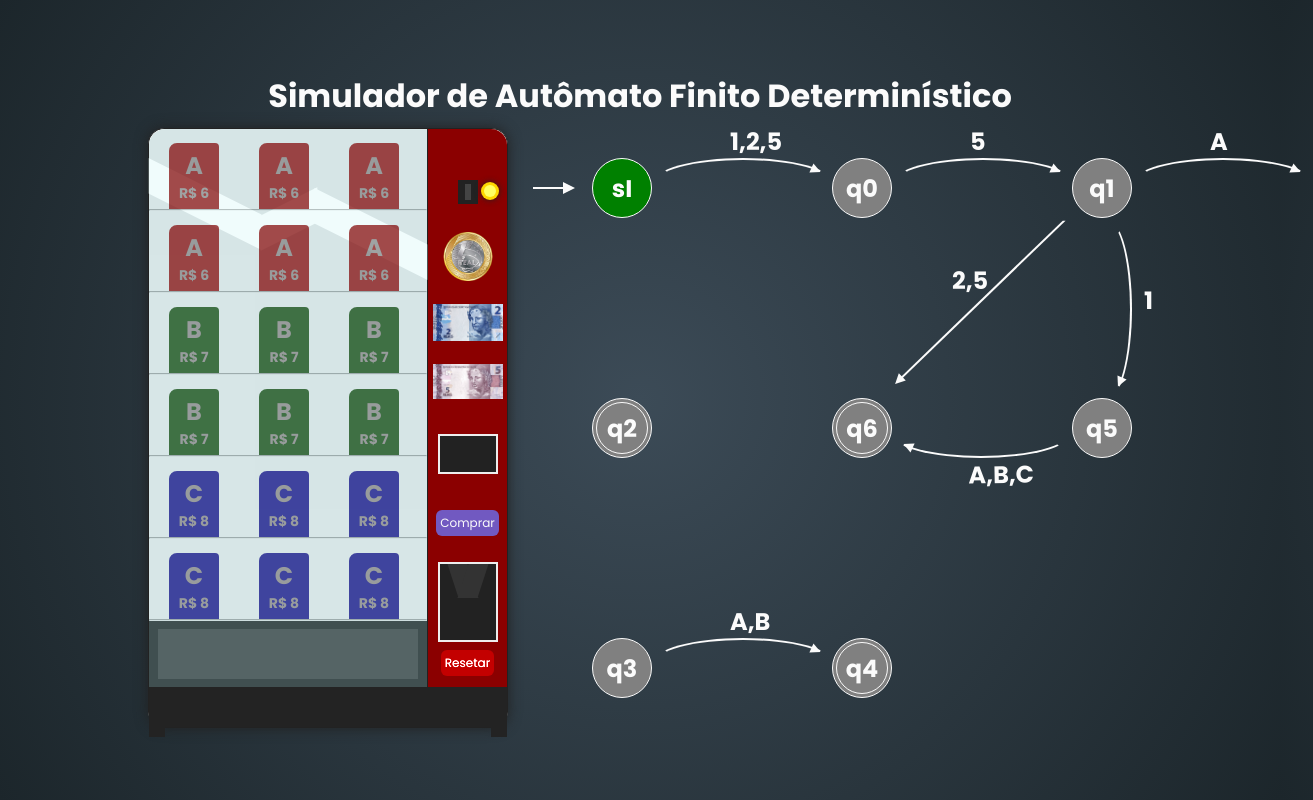
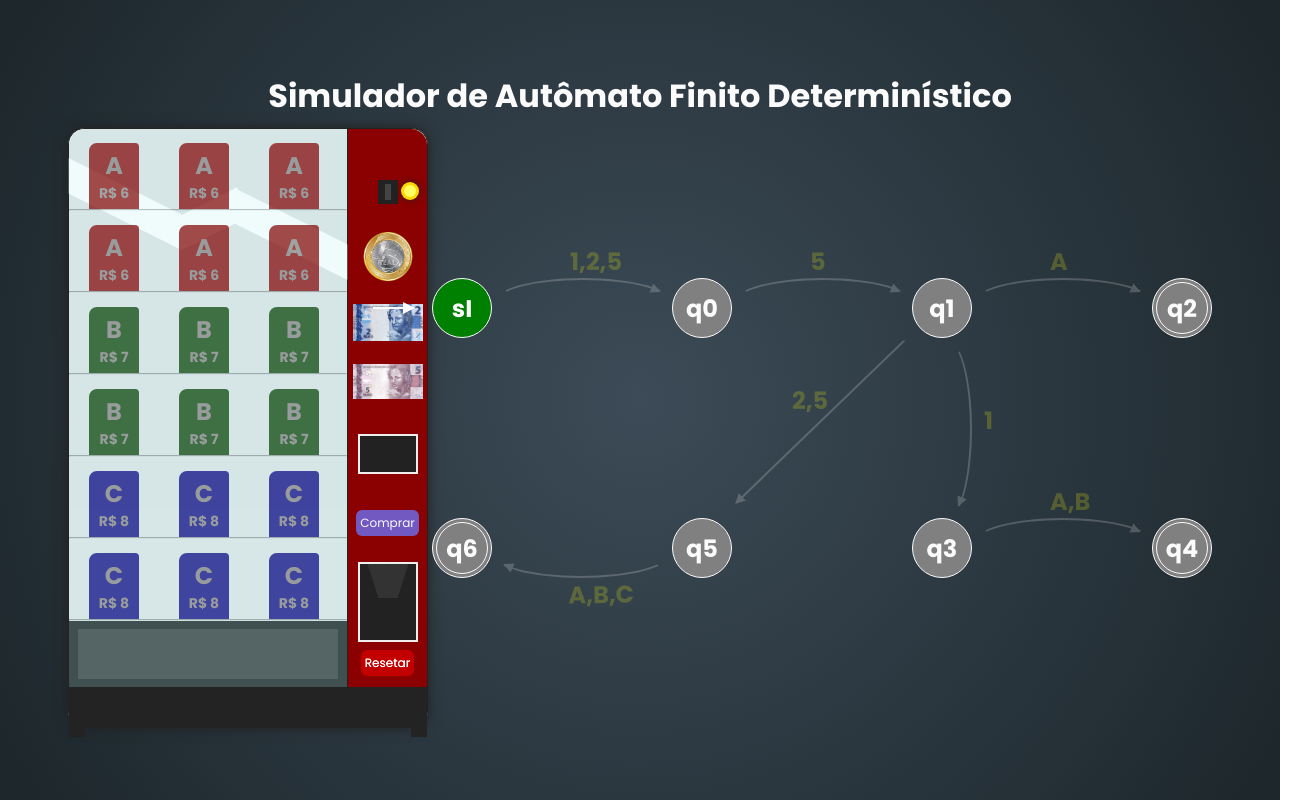
Before and after one commit to SnapCoders/semester6-automaton, a React (Create React App) app: page / in a window 1280 px wide. Shown: the whole page, 1313 px wide, since content can reach past the window. Built offline with nearby package versions, Linux system fonts and the light colour scheme.

Commit message:
changes: :wrench: Some changes in components

```diff
--- a/src/components/atoms/Transition/styles.ts
+++ b/src/components/atoms/Transition/styles.ts
@@ -188,12 +188,25 @@ const transition = {
 };
 
 const isActiveTransition = {
-  css: css`
+  active: css`
     border: solid 2px green;
     border-color: green transparent transparent transparent;
 
+    span {
+      color: #fbfbfb;
+
+      filter: brightness(140%);
+    }
+
     &::after {
       border-left-color: green;
+    }
+  `,
+  inactive: css`
+    opacity: 0.2;
+
+    span {
+      color: yellow;
     }
   `,
 };
@@ -236,6 +249,8 @@ export const Container = styled.div<ContainerProps>`
           border-color: #fbfbfb transparent transparent transparent;
 
           position: absolute;
+
+          transition: all 0.2s;
 
           ${() =>
             position &&
@@ -287,8 +302,11 @@ export const Container = styled.div<ContainerProps>`
             font-size: 24px;
             font-weight: bold;
 
+            transition: all 0.2s;
+
             transform: rotate(-136deg);
           }
         `}
-  ${({ isActive }) => isActive && isActiveTransition.css}
+  ${({ isActive }) =>
+    isActive ? isActiveTransition.active : isActiveTransition.inactive}
 `;
--- a/src/components/quarks/Grid/styles.ts
+++ b/src/components/quarks/Grid/styles.ts
@@ -2,6 +2,6 @@ import styled from 'styled-components';
 
 export const Container = styled.div`
   display: grid;
-  grid-template-columns: repeat(3, 1fr);
+  grid-template-columns: repeat(4, 1fr);
   gap: 180px;
 `;
```
